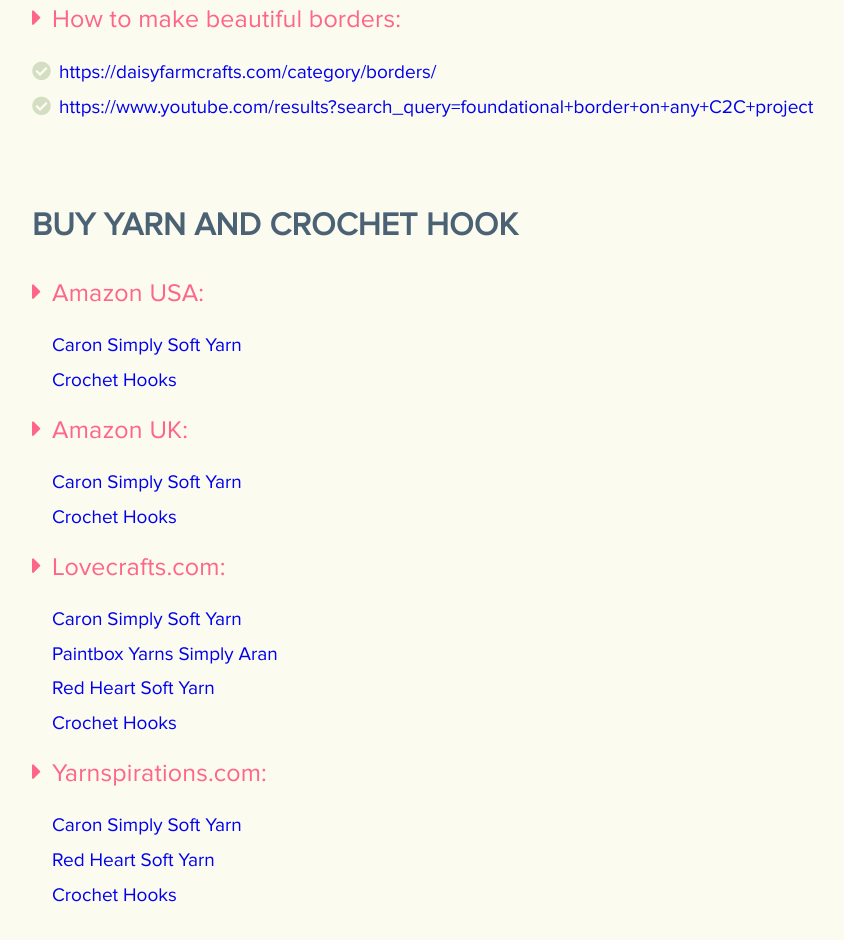
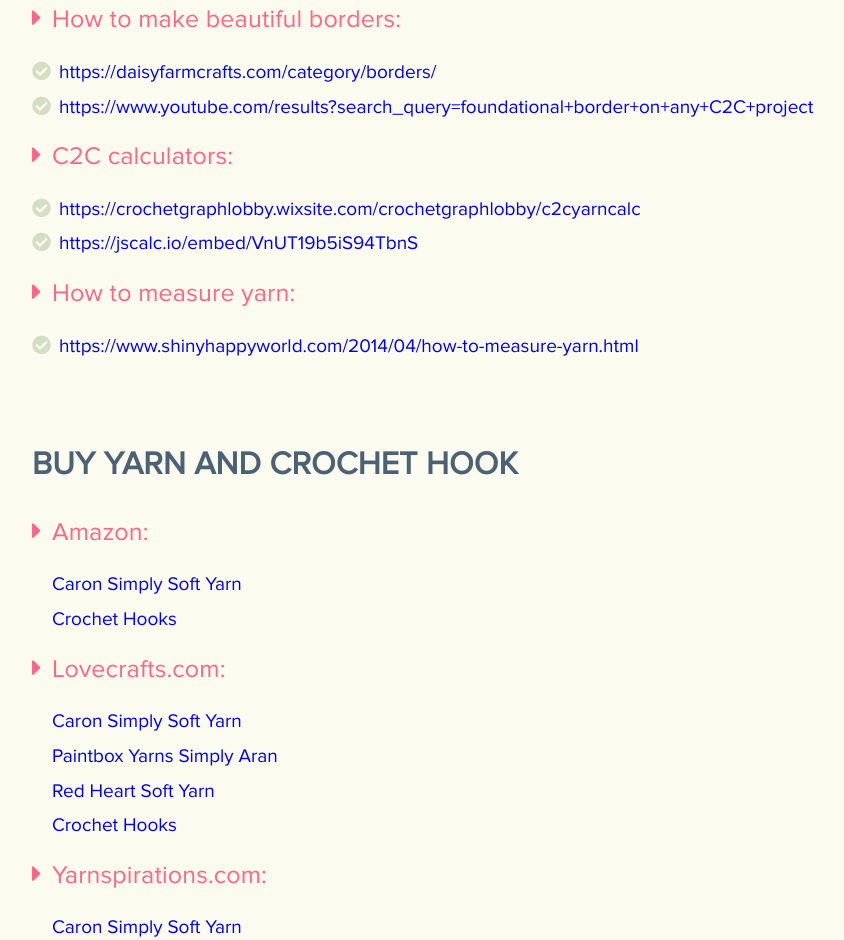
Before and after one commit to victory-forever/HowToCrochet, a plain HTML site: page index.html in a window 1280 px wide. Shown: the part 1912-2852 px from the top of the page, without its empty margins (118-962 px from the left). Drawn offline with nearby package versions, Linux system fonts and the light colour scheme.

Commit message:
Add files via upload

```diff
--- a/index.html
+++ b/index.html
@@ -53,7 +53,7 @@
 			</h2>
 			<div class="crochet-books">
 				<p>
-					First of all I highly recommend the book <a href="https://www.amazon.co.uk/Corner-Crochet-contemporary-C2C-projects/dp/144630714X/ref=sr_1_1?dchild=1&keywords=Corner+To+Corner+Crochet&qid=1624352671&sr=8-1" target="_blank">“Corner To Corner Crochet” by Jess Coppom</a>. It`s my favorite book to learn how to c2c crochet. It contains full comprehensive information, everything you need to know about c2c crochet. The information is perceived very easily and understandable. And the book also contains 15 beautiful contemporary C2C projects (blankets, pillows, rug, different clothes, etc.) that use the basic technique to create a stunning effect.
+					First of all I highly recommend the book <a href="https://www.amazon.com/Corner-Crochet-Contemporary-C2C-Projects/dp/144630714X/ref=sr_1_1?dchild=1&amp;keywords=Corner+to+Corner+Crochet&amp;qid=1624885946&amp;sr=8-1&_encoding=UTF8&tag=victoryforeve-20&linkCode=ur2&linkId=1fd72d07993e3a45f83beab99d600ffb&camp=1789&creative=9325" target="_blank">“Corner To Corner Crochet” by Jess Coppom</a>. It`s my favorite book to learn how to c2c crochet. It contains full comprehensive information, everything you need to know about c2c crochet. The information is perceived very easily and understandable. And the book also contains 15 beautiful contemporary C2C projects (blankets, pillows, rug, different clothes, etc.) that use the basic technique to create a stunning effect.
 				</p>
 				<p>
 					You will learn:
@@ -159,7 +159,7 @@
 					</li>
 				</ul>
 				<p>
-					I just love this book!! If you are interested you can find this wonderful book here: <a href="https://www.amazon.co.uk/Corner-Crochet-contemporary-C2C-projects/dp/144630714X/ref=sr_1_1?dchild=1&keywords=Corner+To+Corner+Crochet&qid=1624352671&sr=8-1" target="_blank">“Corner To Corner Crochet” by Jess Coppom</a>
+					I just love this book!! If you are interested you can find this wonderful book here: <a href="https://www.amazon.com/Corner-Crochet-Contemporary-C2C-Projects/dp/144630714X/ref=sr_1_1?dchild=1&amp;keywords=Corner+to+Corner+Crochet&amp;qid=1624885946&amp;sr=8-1&_encoding=UTF8&tag=victoryforeve-20&linkCode=ur2&linkId=1fd72d07993e3a45f83beab99d600ffb&camp=1789&creative=9325" target="_blank">“Corner To Corner Crochet” by Jess Coppom</a>
 				</p>
 			</div>
 		</div>
@@ -300,6 +300,44 @@
 						</p>
 					</li>
 				</ul>
+
+				<h3>
+					<i class="fas fa-caret-right"></i>
+					C2C calculators:
+				</h3>
+				<ul class="crochet-internet-resources_list">
+					<li class="crochet-internet-resources_item crochet-internet-resources_item__cut">
+						<i class="fas fa-check-circle"></i>
+						<p>
+							<a href="https://daisyfarmcrafts.com/category/borders/" target="_blank">
+								https://crochetgraphlobby.wixsite.com/crochetgraphlobby/c2cyarncalc
+							</a>
+						</p>
+					</li>
+					<li class="crochet-internet-resources_item crochet-internet-resources_item__cut">
+						<i class="fas fa-check-circle"></i>
+						<p>
+							<a href="https://www.youtube.com/results?search_query=foundational+border+on+any+C2C+project" target="_blank">
+								https://jscalc.io/embed/VnUT19b5iS94TbnS
+							</a>
+						</p>
+					</li>
+				</ul>
+
+				<h3>
+					<i class="fas fa-caret-right"></i>
+					How to measure yarn:
+				</h3>
+				<ul class="crochet-internet-resources_list">
+					<li class="crochet-internet-resources_item crochet-internet-resources_item__cut">
+						<i class="fas fa-check-circle"></i>
+						<p>
+							<a href="https://daisyfarmcrafts.com/category/borders/" target="_blank">
+								https://www.shinyhappyworld.com/2014/04/how-to-measure-yarn.html
+							</a>
+						</p>
+					</li>
+				</ul>
 			</div>
 		</div>
 	</section>
@@ -313,30 +351,17 @@
 			<div class="yarn-crochet-hook">
 				<h3>
 					<i class="fas fa-caret-right"></i>
-					<a class="shop-links" href="https://www.amazon.com" target="_blank">Amazon USA:</a>
+					<a class="shop-links" href="https://www.amazon.com/?&_encoding=UTF8&tag=victoryforeve-20&linkCode=ur2&linkId=5ff7ebe5d6f72c18d86c35ba1e0b4a47&camp=1789&creative=9325" target="_blank">Amazon:</a>
 				</h3>
 				<ul class="yarn-crochet-hook_list">
 					<li class="yarn-crochet-hook_item">
-						<a href="https://www.amazon.com/s?k=Caron+Simply+Soft&ref=nb_sb_noss" target="_blank">Caron Simply Soft Yarn</a>
+						<a href="https://www.amazon.com/s?k=Caron+Simply+Soft&amp;ref=nb_sb_noss&_encoding=UTF8&tag=victoryforeve-20&linkCode=ur2&linkId=0e50b6c2dee25fb9034f65466c45bef0&camp=1789&creative=9325" target="_blank">Caron Simply Soft Yarn</a>
 					</li>
 					<li class="yarn-crochet-hook_item">
-						<a href="https://www.amazon.com/s?k=Crochet+Hook&rh=n%3A12897221%2Cn%3A262612011&dc&qid=1624452148&rnid=2941120011&ref=sr_nr_n_2" target="_blank">Crochet Hooks</a>
+						<a href="https://www.amazon.com/s?k=Crochet+Hook&amp;rh=n%253A12897221%252Cn%253A262612011&amp;dc&amp;qid=1624452148&amp;rnid=2941120011&amp;ref=sr_nr_n_2&_encoding=UTF8&tag=victoryforeve-20&linkCode=ur2&linkId=93a56c8bc44945aafd6dabba9e82c505&camp=1789&creative=9325" target="_blank">Crochet Hooks</a>
 					</li>
+				</ul>
 
-				</ul>
-				<h3>
-					<i class="fas fa-caret-right"></i>
-					<a class="shop-links" href="https://www.amazon.co.uk" target="_blank">Amazon UK:</a>
-				</h3>
-				<ul class="yarn-crochet-hook_list">
-					<li class="yarn-crochet-hook_item">
-						<a href="https://www.amazon.co.uk/s?k=Caron+Simply+Soft+aran&ref=nb_sb_noss" target="_blank">Caron Simply Soft Yarn</a>
-					</li>
-					<li class="yarn-crochet-hook_item">
-						<a href="https://www.amazon.co.uk/s?k=Crochet+Hook&ref=nb_sb_noss" target="_blank">Crochet Hooks</a>
-					</li>
-
-				</ul>
 				<h3>
 					<i class="fas fa-caret-right"></i>
 					<a class="shop-links" href="https://www.lovecrafts.com/?utm_medium=affiliate&a_aid=4995e921" target="_blank">Lovecrafts.com:</a>
@@ -354,7 +379,6 @@
 					<li class="yarn-crochet-hook_item">
 						<a href="https://www.lovecrafts.com/en-gb/l/crochet/crochet-supplies-link/crochet-hooks?utm_medium=affiliate&a_aid=4995e921" target="_blank">Crochet Hooks</a>
 					</li>
-
 				</ul>
 				<h3>
 					<i class="fas fa-caret-right"></i>
@@ -362,10 +386,10 @@
 				</h3>
 				<ul class="yarn-crochet-hook_list">
 					<li class="yarn-crochet-hook_item">
-						<a href="https://www.yarnspirations.com/search?q=Caron%20Simply%20Soft%20Yarn&includeContent=true" target="_blank">Caron Simply Soft Yarn</a>
+						<a href="https://www.yarnspirations.com/caron-simply-soft-yarn/H97003.html?dwvar_H97003_color=Gold#q=Caron+Simply+Soft+Yarn&prefn1=searchResultsRefinement&prefv1=Yarn&start=1" target="_blank">Caron Simply Soft Yarn</a>
 					</li>
 					<li class="yarn-crochet-hook_item">
-						<a href="https://www.yarnspirations.com/row-en/yarn?prefn1=brand&prefn2=yarnProductLine&prefv1=Red%20Heart&prefv2=Soft%7CSoft%20Baby%7CSoft%20Essentials" target="_blank">Red Heart Soft Yarn</a>
+						<a href="https://www.yarnspirations.com/row-en/yarn?prefn1=brand&prefv1=Red%20Heart&prefn2=yarnProductLine&prefv2=Soft%7CSoft%20Baby&start=0&sz=12" target="_blank">Red Heart Soft Yarn</a>
 					</li>
 					<li class="yarn-crochet-hook_item">
 						<a href="https://www.yarnspirations.com/row-en/tools-accessories?prefn1=accessoryType&prefv1=Crochet%20Hooks" target="_blank">Crochet Hooks</a>
```
